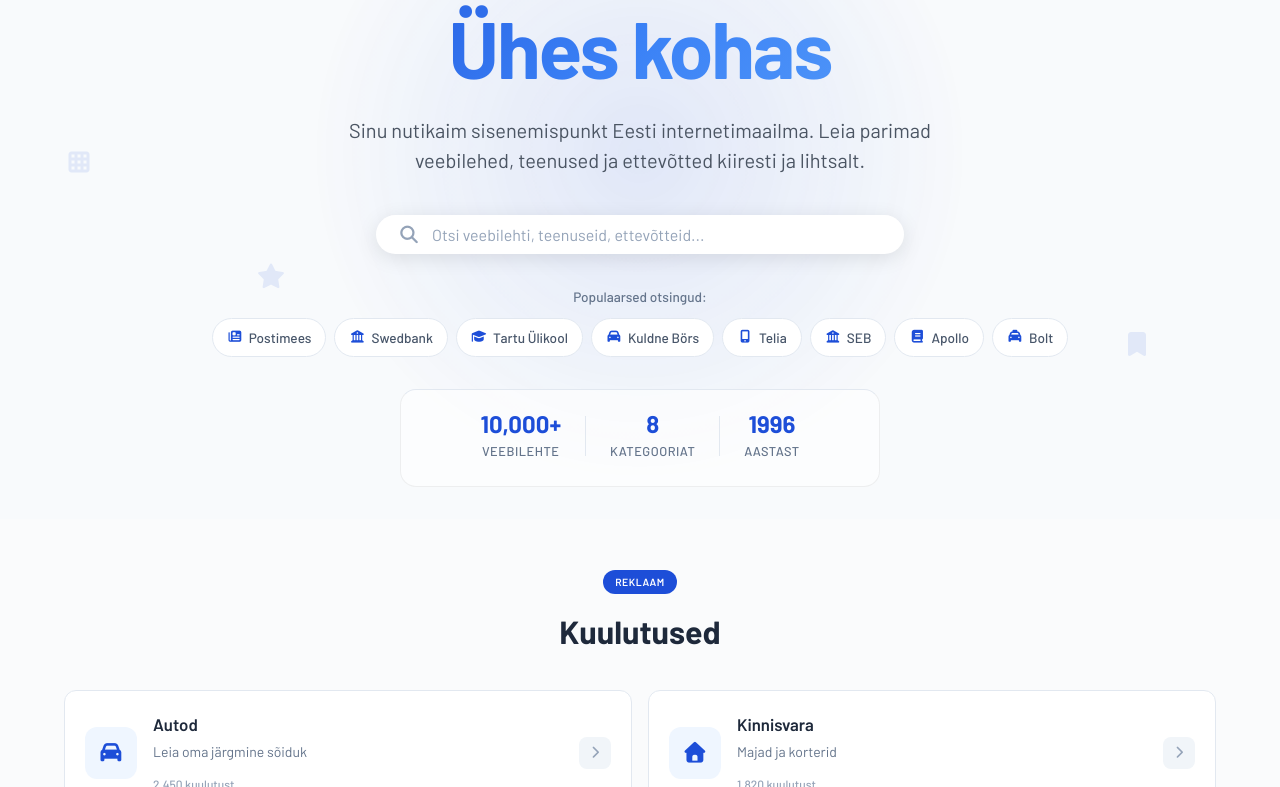
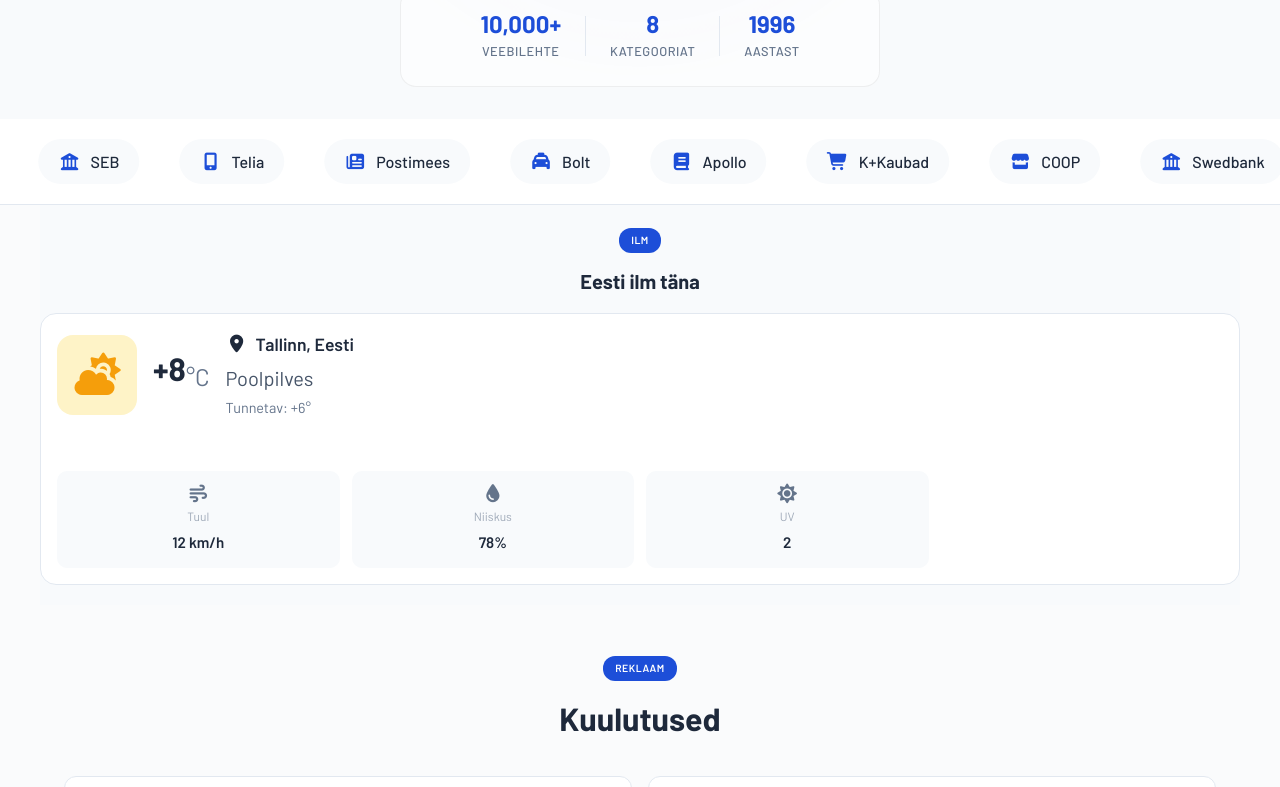
Before and after one commit to SilverL11vak/neti, a Next.js app: page / in a window 1280 px wide. Shown: the part 613-1400 px from the top of the page. Built offline with nearby package versions, Linux system fonts and the light colour scheme.

Commit message:
Add animated logos ticker and move weather below hero

```diff
--- a/src/app/page.js
+++ b/src/app/page.js
@@ -333,56 +333,6 @@
 
       {/* Main Content */}
       <main id="main-content">
-        {/* Weather Section - moved above hero */}
-        <section className="section" style={{ padding: '20px 0', background: '#f8fafc' }} data-aos="fade-up" data-aos-delay="100">
-          <div className="container">
-            <div className="section-header" style={{ marginBottom: '16px' }}>
-              <span className="section-badge">{lang === 'et' ? 'Ilm' : 'Weather'}</span>
-              <h2 className="section-title" style={{ fontSize: '1.25rem' }}>{lang === 'et' ? 'Eesti ilm täna' : 'Weather today'}</h2>
-            </div>
-
-            <Link href="/ilm" className="weather-card-enhanced" style={{ padding: '16px' }}>
-              <div className="weather-main" style={{ gap: '16px' }}>
-                <div className="weather-main-left" style={{ minWidth: '80px' }}>
-                  <div className="weather-icon-large" style={{ fontSize: '2.5rem' }}>
-                    <i className="fas fa-cloud-sun"></i>
-                  </div>
-                  <div className="weather-temp-display">
-                    <span className="temp-number" style={{ fontSize: '2rem' }}>+8</span>
-                    <span className="temp-symbol">°C</span>
-                  </div>
-                </div>
-                <div className="weather-main-right">
-                  <div className="weather-location-row">
-                    <i className="fas fa-map-marker-alt"></i>
-                    <span>Tallinn, Eesti</span>
-                  </div>
-                  <p className="weather-condition-text">{lang === 'et' ? 'Poolpilves' : 'Partly Cloudy'}</p>
-                  <p className="weather-feels-like">{lang === 'et' ? 'Tunnetav: +6°' : 'Feels like: +6°'}</p>
-                </div>
-              </div>
-
-              <div className="weather-details-grid" style={{ marginTop: '12px' }}>
-                <div className="weather-detail-box">
-                  <i className="fas fa-wind"></i>
-                  <span className="detail-label">{lang === 'et' ? 'Tuul' : 'Wind'}</span>
-                  <span className="detail-value">12 km/h</span>
-                </div>
-                <div className="weather-detail-box">
-                  <i className="fas fa-tint"></i>
-                  <span className="detail-label">{lang === 'et' ? 'Niiskus' : 'Humidity'}</span>
-                  <span className="detail-value">78%</span>
-                </div>
-                <div className="weather-detail-box">
-                  <i className="fas fa-sun"></i>
-                  <span className="detail-label">{lang === 'et' ? 'UV' : 'UV'}</span>
-                  <span className="detail-value">2</span>
-                </div>
-              </div>
-            </Link>
-          </div>
-        </section>
-
         {/* Hero Section */}
         <section className="hero" data-aos="fade-in">
           <div className="hero-floating-icons">
@@ -451,6 +401,102 @@
                 <span className="stat-label">{lang === 'et' ? 'aastast' : 'since'}</span>
               </div>
             </div>
+          </div>
+        </section>
+
+        {/* Animated Logos Section */}
+        <section className="logos-ticker-section" style={{ background: 'white', padding: '20px 0', borderBottom: '1px solid #e2e8f0' }} data-aos="fade-up">
+          <div className="container">
+            <div className="logos-ticker">
+              <div className="logos-track">
+                {[...Array(2)].map((_, loopIndex) => (
+                  <div key={loopIndex} className="logos-inner">
+                    <Link href="/otsing?q=Swedbank" className="logo-item">
+                      <i className="fas fa-university"></i>
+                      <span>Swedbank</span>
+                    </Link>
+                    <Link href="/otsing?q=SEB" className="logo-item">
+                      <i className="fas fa-building-columns"></i>
+                      <span>SEB</span>
+                    </Link>
+                    <Link href="/otsing?q=Telia" className="logo-item">
+                      <i className="fas fa-mobile-alt"></i>
+                      <span>Telia</span>
+                    </Link>
+                    <Link href="/otsing?q=Postimees" className="logo-item">
+                      <i className="fas fa-newspaper"></i>
+                      <span>Postimees</span>
+                    </Link>
+                    <Link href="/otsing?q=Bolt" className="logo-item">
+                      <i className="fas fa-taxi"></i>
+                      <span>Bolt</span>
+                    </Link>
+                    <Link href="/otsing?q=Apollo" className="logo-item">
+                      <i className="fas fa-book"></i>
+                      <span>Apollo</span>
+                    </Link>
+                    <Link href="/otsing?q=K+K" className="logo-item">
+                      <i className="fas fa-shopping-cart"></i>
+                      <span>K+Kaubad</span>
+                    </Link>
+                    <Link href="/otsing?q=COOP" className="logo-item">
+                      <i className="fas fa-store"></i>
+                      <span>COOP</span>
+                    </Link>
+                  </div>
+                ))}
+              </div>
+            </div>
+          </div>
+        </section>
+
+        {/* Weather Section */}
+        <section className="section" style={{ padding: '20px 0', background: '#f8fafc' }} data-aos="fade-up" data-aos-delay="100">
+          <div className="container">
+            <div className="section-header" style={{ marginBottom: '16px' }}>
+              <span className="section-badge">{lang === 'et' ? 'Ilm' : 'Weather'}</span>
+              <h2 className="section-title" style={{ fontSize: '1.25rem' }}>{lang === 'et' ? 'Eesti ilm täna' : 'Weather today'}</h2>
+            </div>
+
+            <Link href="/ilm" className="weather-card-enhanced" style={{ padding: '16px' }}>
+              <div className="weather-main" style={{ gap: '16px' }}>
+                <div className="weather-main-left" style={{ minWidth: '80px' }}>
+                  <div className="weather-icon-large" style={{ fontSize: '2.5rem' }}>
+                    <i className="fas fa-cloud-sun"></i>
+                  </div>
+                  <div className="weather-temp-display">
+                    <span className="temp-number" style={{ fontSize: '2rem' }}>+8</span>
+                    <span className="temp-symbol">°C</span>
+                  </div>
+                </div>
+                <div className="weather-main-right">
+                  <div className="weather-location-row">
+                    <i className="fas fa-map-marker-alt"></i>
+                    <span>Tallinn, Eesti</span>
+                  </div>
+                  <p className="weather-condition-text">{lang === 'et' ? 'Poolpilves' : 'Partly Cloudy'}</p>
+                  <p className="weather-feels-like">{lang === 'et' ? 'Tunnetav: +6°' : 'Feels like: +6°'}</p>
+                </div>
+              </div>
+
+              <div className="weather-details-grid" style={{ marginTop: '12px' }}>
+                <div className="weather-detail-box">
+                  <i className="fas fa-wind"></i>
+                  <span className="detail-label">{lang === 'et' ? 'Tuul' : 'Wind'}</span>
+                  <span className="detail-value">12 km/h</span>
+                </div>
+                <div className="weather-detail-box">
+                  <i className="fas fa-tint"></i>
+                  <span className="detail-label">{lang === 'et' ? 'Niiskus' : 'Humidity'}</span>
+                  <span className="detail-value">78%</span>
+                </div>
+                <div className="weather-detail-box">
+                  <i className="fas fa-sun"></i>
+                  <span className="detail-label">{lang === 'et' ? 'UV' : 'UV'}</span>
+                  <span className="detail-value">2</span>
+                </div>
+              </div>
+            </Link>
           </div>
         </section>
 
@@ -761,6 +807,64 @@
       </main>
 
       {/* Footer */}
+      <style jsx global>{`
+        .logos-ticker {
+          overflow: hidden;
+          position: relative;
+        }
+
+        .logos-track {
+          display: flex;
+          width: fit-content;
+        }
+
+        .logos-inner {
+          display: flex;
+          gap: 40px;
+          padding-right: 40px;
+          animation: logoScroll 30s linear infinite;
+        }
+
+        .logos-track:hover .logos-inner {
+          animation-play-state: paused;
+        }
+
+        @keyframes logoScroll {
+          0% { transform: translateX(0); }
+          100% { transform: translateX(-50%); }
+        }
+
+        .logo-item {
+          display: flex;
+          align-items: center;
+          gap: 10px;
+          padding: 10px 20px;
+          background: #f8fafc;
+          border-radius: 30px;
+          text-decoration: none;
+          color: #1e293b;
+          font-weight: 500;
+          white-space: nowrap;
+          transition: all 0.3s ease;
+        }
+
+        .logo-item:hover {
+          background: #1d4ed8;
+          color: white;
+          transform: translateY(-2px);
+          box-shadow: 0 4px 12px rgba(29, 78, 216, 0.3);
+        }
+
+        .logo-item i {
+          font-size: 1.1rem;
+          color: #1d4ed8;
+        }
+
+        .logo-item:hover i {
+          color: white;
+        }
+      `}</style>
+
       <footer className="footer">
         <div className="footer-container">
           <div className="footer-main">
```
